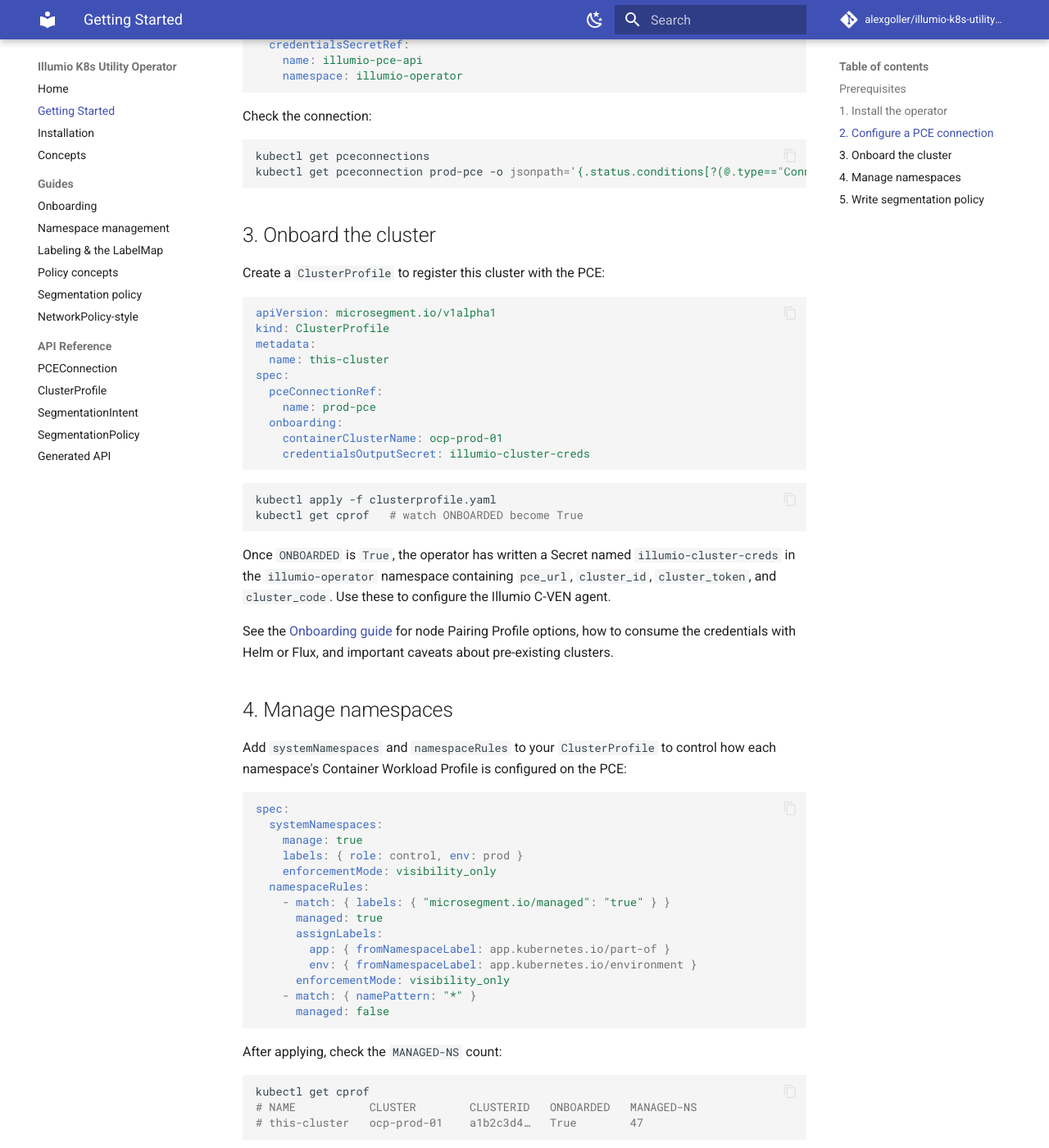
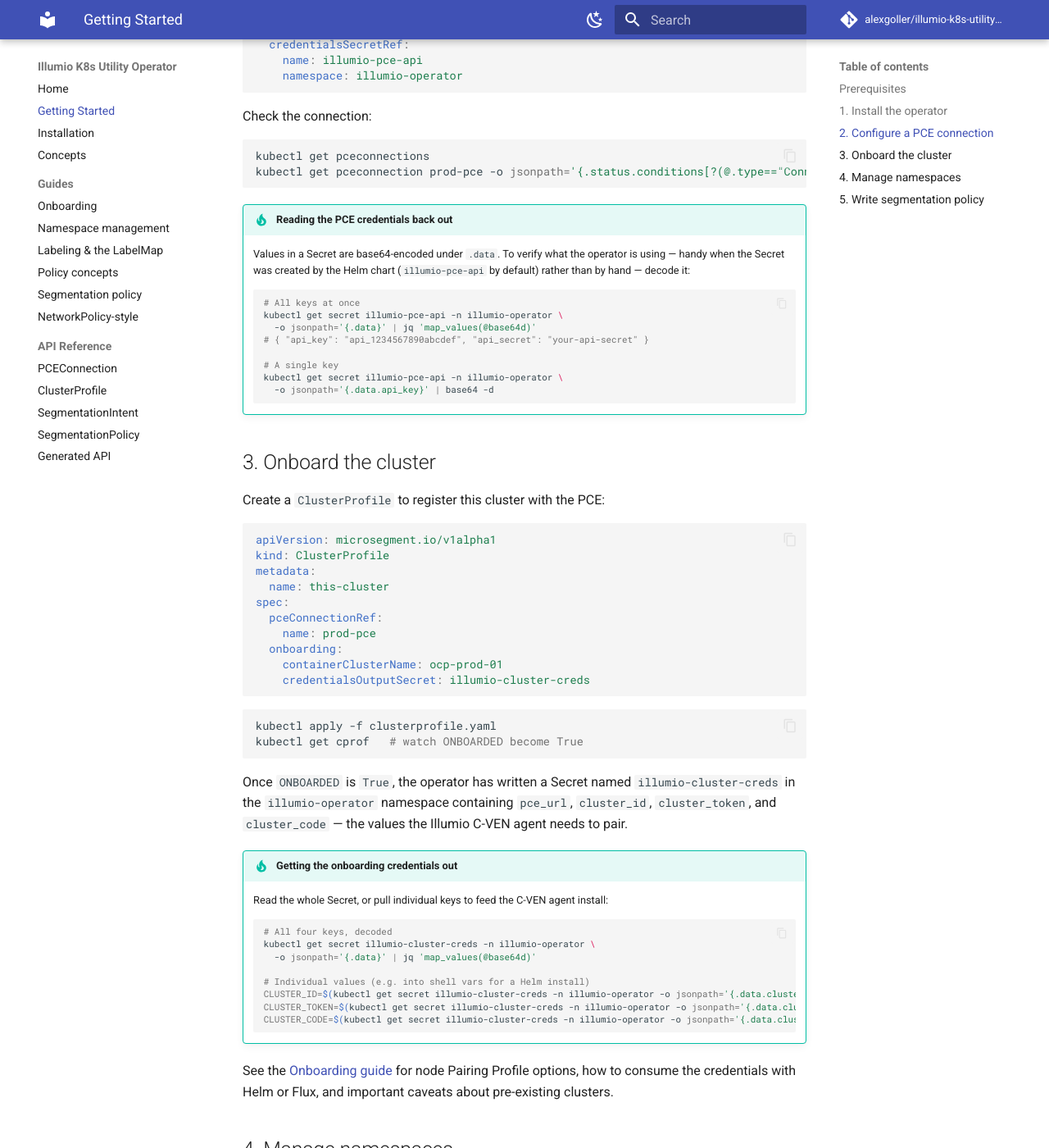
Before and after one commit to alexgoller/illumio-k8s-utility-operator, an MkDocs documentation site: the page built from docs/getting-started.md, in a window 1280 px wide and 1400 px high, scrolled down 828 px. Shown: the whole window at 82% size. Built offline with MkDocs 1.6.1 and Material for MkDocs 9.7.7, drawn with Linux system fonts in a browser that asks for light colours; comment, search, counter and statistics services are not loaded.

Commit message:
docs: hint how to read the PCE + onboarding credentials out of their Secrets (#43)
Getting-started only said the Secrets exist; it never showed how to extract the
values. Add "read it out" hints:

- getting-started §2: decode the PCEConnection credentials Secret
  (illumio-pce-api, keys api_key/api_secret) — all keys via jq, or a single key.
- getting-started §3: pull the onboarding output Secret (illumio-cluster-creds)
  keys — cluster_id/token/code into shell vars for the C-VEN install.
- pceconnection reference: short "Reading the credentials Secret" note.

Values are base64 under .data; commands mirror the ones already in the
onboarding guide. Docs only; mkdocs build --strict passes.

Co-authored-by: Claude Opus 4.8 (1M context) <noreply@anthropic.com>

````diff
--- a/docs/getting-started.md
+++ b/docs/getting-started.md
@@ -43,6 +43,22 @@ kubectl get pceconnections
 kubectl get pceconnection prod-pce -o jsonpath='{.status.conditions[?(@.type=="Connected")].status}'
 ```
 
+!!! tip "Reading the PCE credentials back out"
+    Values in a Secret are base64-encoded under `.data`. To verify what the operator is
+    using — handy when the Secret was created by the Helm chart (`illumio-pce-api` by
+    default) rather than by hand — decode it:
+
+    ```bash
+    # All keys at once
+    kubectl get secret illumio-pce-api -n illumio-operator \
+      -o jsonpath='{.data}' | jq 'map_values(@base64d)'
+    # { "api_key": "api_1234567890abcdef", "api_secret": "your-api-secret" }
+
+    # A single key
+    kubectl get secret illumio-pce-api -n illumio-operator \
+      -o jsonpath='{.data.api_key}' | base64 -d
+    ```
+
 ## 3. Onboard the cluster
 
 Create a `ClusterProfile` to register this cluster with the PCE:
@@ -65,7 +81,21 @@ kubectl apply -f clusterprofile.yaml
 kubectl get cprof   # watch ONBOARDED become True
 ```
 
-Once `ONBOARDED` is `True`, the operator has written a Secret named `illumio-cluster-creds` in the `illumio-operator` namespace containing `pce_url`, `cluster_id`, `cluster_token`, and `cluster_code`. Use these to configure the Illumio C-VEN agent.
+Once `ONBOARDED` is `True`, the operator has written a Secret named `illumio-cluster-creds` in the `illumio-operator` namespace containing `pce_url`, `cluster_id`, `cluster_token`, and `cluster_code` — the values the Illumio C-VEN agent needs to pair.
+
+!!! tip "Getting the onboarding credentials out"
+    Read the whole Secret, or pull individual keys to feed the C-VEN agent install:
+
+    ```bash
+    # All four keys, decoded
+    kubectl get secret illumio-cluster-creds -n illumio-operator \
+      -o jsonpath='{.data}' | jq 'map_values(@base64d)'
+
+    # Individual values (e.g. into shell vars for a Helm install)
+    CLUSTER_ID=$(kubectl get secret illumio-cluster-creds -n illumio-operator -o jsonpath='{.data.cluster_id}'    | base64 -d)
+    CLUSTER_TOKEN=$(kubectl get secret illumio-cluster-creds -n illumio-operator -o jsonpath='{.data.cluster_token}' | base64 -d)
+    CLUSTER_CODE=$(kubectl get secret illumio-cluster-creds -n illumio-operator -o jsonpath='{.data.cluster_code}'  | base64 -d)
+    ```
 
 See the [Onboarding guide](guides/onboarding.md) for node Pairing Profile options, how to consume the credentials with Helm or Flux, and important caveats about pre-existing clusters.
 
````
Also changed, not shown: docs/reference/pceconnection.md (+9 -0 lines).
